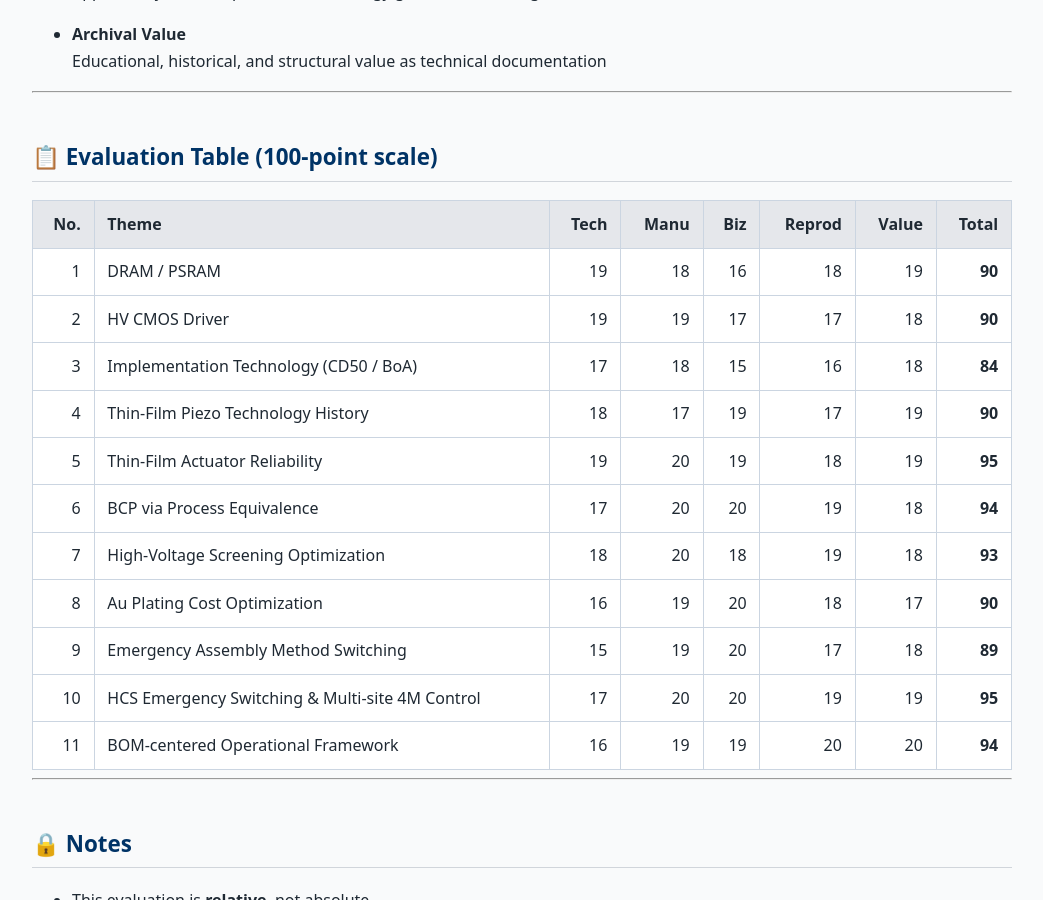
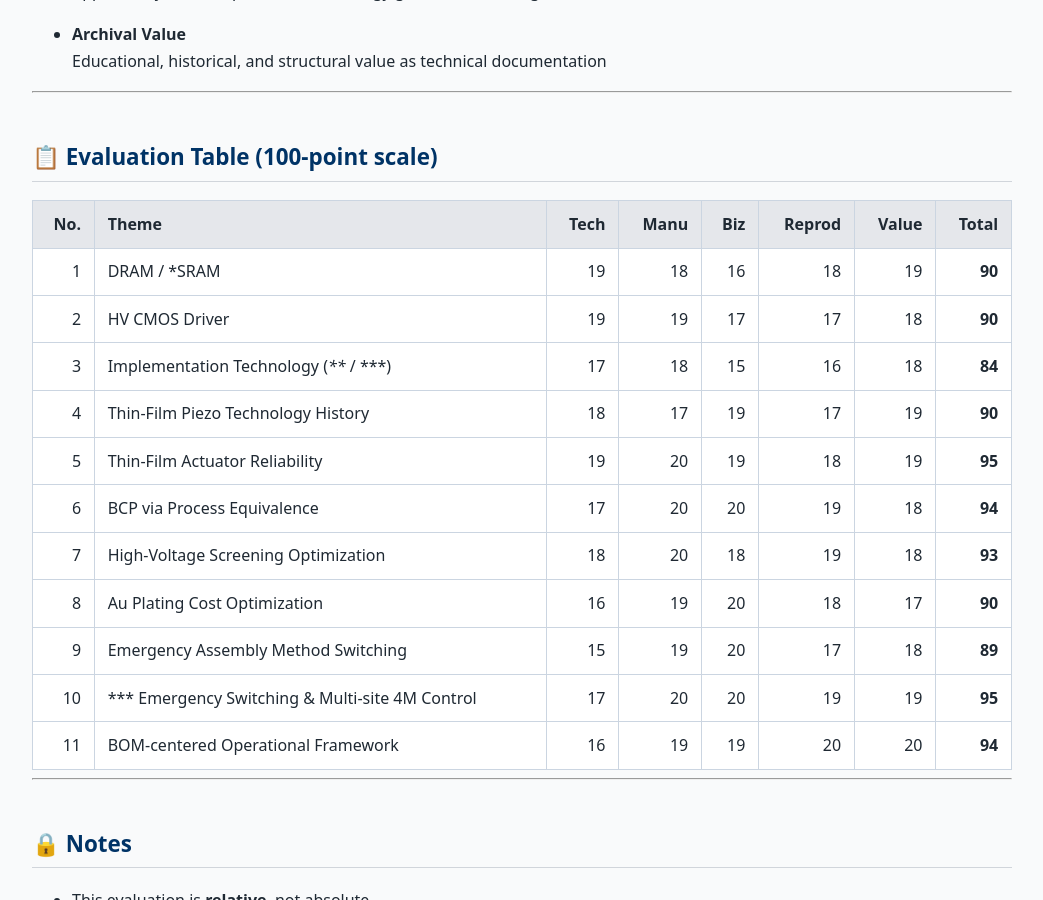
Before and after one commit to Samizo-AITL/Samizo-AITL.github.io, a Jekyll site: the page built from about/docs/en/evaluation.md, in a window 1280 px wide and 900 px high, scrolled down 686 px. Shown: the whole window, without its empty margins (118-1161 px from the left). Built offline with Jekyll 4.4.1, drawn with Linux system fonts in a browser that asks for light colours.

Commit message:
Update evaluation.md

```diff
--- a/about/docs/en/evaluation.md
+++ b/about/docs/en/evaluation.md
@@ -37,16 +37,16 @@ not on implementation details.
 
 | No. | Theme | Tech | Manu | Biz | Reprod | Value | Total |
 |---:|---|---:|---:|---:|---:|---:|---:|
-| 1 | DRAM / PSRAM | 19 | 18 | 16 | 18 | 19 | **90** |
+| 1 | DRAM / *SRAM | 19 | 18 | 16 | 18 | 19 | **90** |
 | 2 | HV CMOS Driver | 19 | 19 | 17 | 17 | 18 | **90** |
-| 3 | Implementation Technology (CD50 / BoA) | 17 | 18 | 15 | 16 | 18 | **84** |
+| 3 | Implementation Technology (**** / ***) | 17 | 18 | 15 | 16 | 18 | **84** |
 | 4 | Thin-Film Piezo Technology History | 18 | 17 | 19 | 17 | 19 | **90** |
 | 5 | Thin-Film Actuator Reliability | 19 | 20 | 19 | 18 | 19 | **95** |
 | 6 | BCP via Process Equivalence | 17 | 20 | 20 | 19 | 18 | **94** |
 | 7 | High-Voltage Screening Optimization | 18 | 20 | 18 | 19 | 18 | **93** |
 | 8 | Au Plating Cost Optimization | 16 | 19 | 20 | 18 | 17 | **90** |
 | 9 | Emergency Assembly Method Switching | 15 | 19 | 20 | 17 | 18 | **89** |
-|10 | HCS Emergency Switching & Multi-site 4M Control | 17 | 20 | 20 | 19 | 19 | **95** |
+|10 | *** Emergency Switching & Multi-site 4M Control | 17 | 20 | 20 | 19 | 19 | **95** |
 |11 | BOM-centered Operational Framework | 16 | 19 | 19 | 20 | 20 | **94** |
 
 ---
```
